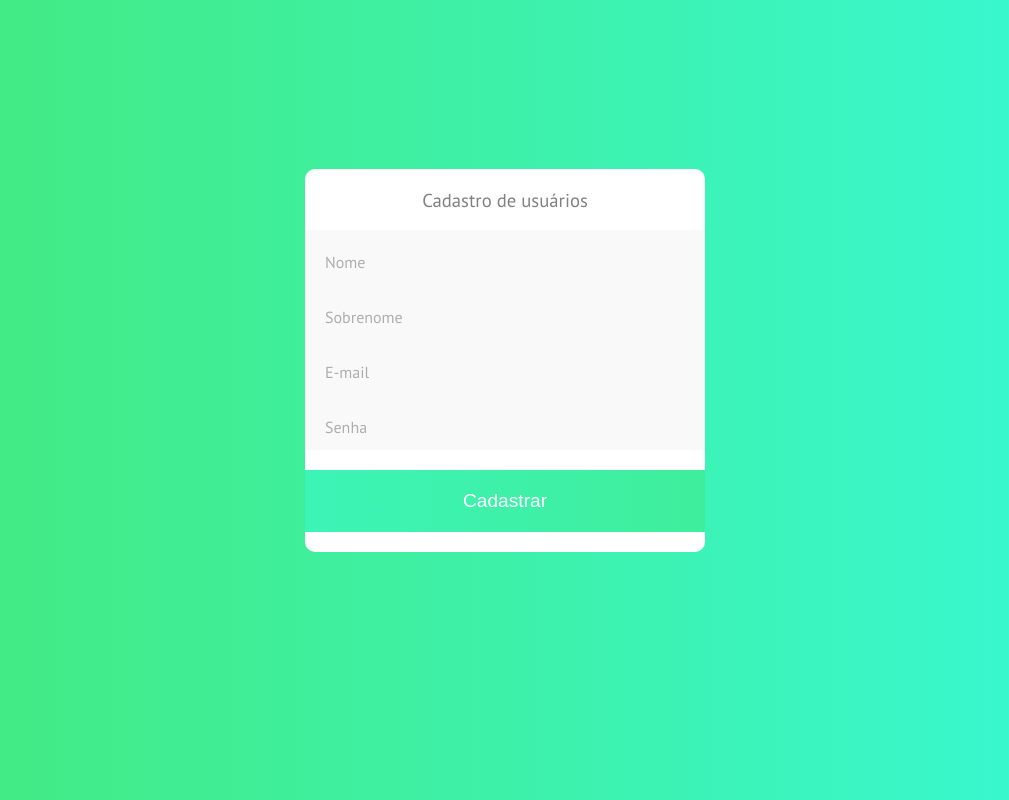
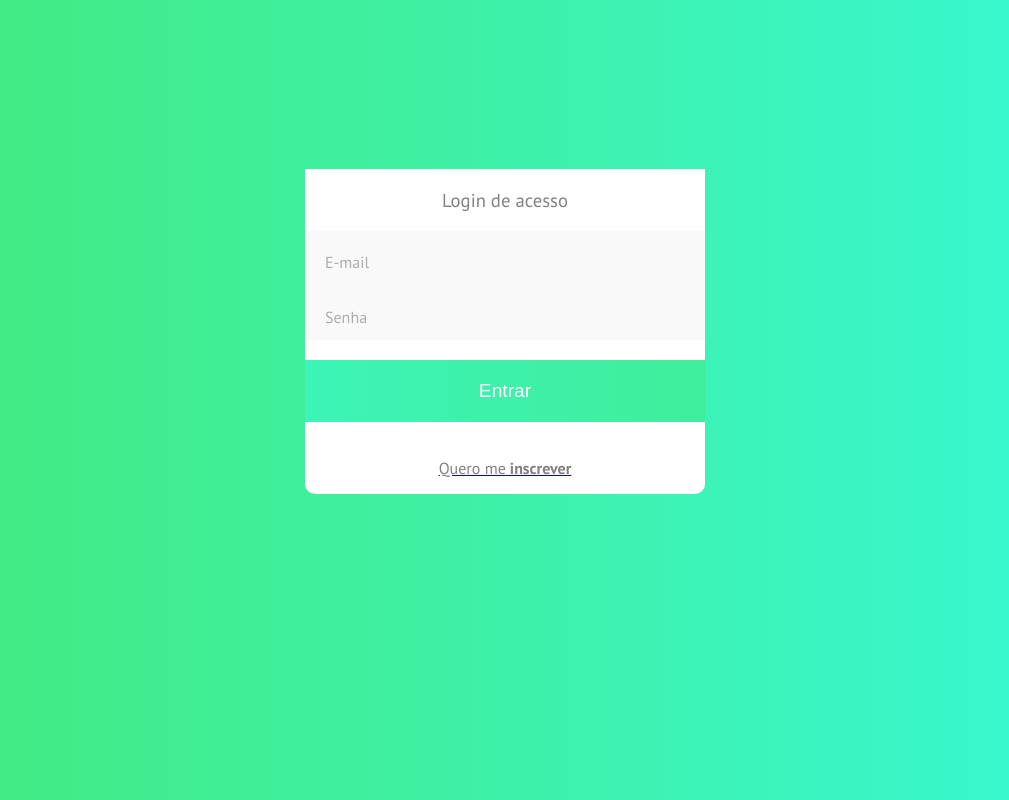
Before and after one commit to samuelbernardi23/cadastro-front, a React (Create React App) app: page / in a window 1280 px wide. Shown: the whole page, without its empty margins (135-1144 px from the left). Built offline with nearby package versions, Linux system fonts and the light colour scheme; the HTML template or start-up script is replaced by a standard one.

Commit message:
Criando pages e acesso a dashboard

```diff
--- a/package.json
+++ b/package.json
@@ -7,6 +7,7 @@
     "node-sass": "^4.12.0",
     "react": "^16.10.2",
     "react-dom": "^16.10.2",
+    "react-router-dom": "^5.1.2",
     "react-scripts": "3.2.0"
   },
   "scripts": {
--- a/src/App.css
+++ b/src/App.css
@@ -15,7 +15,7 @@ body{
   background-color: rgb(255, 255, 255);
   border-radius: 10px;
 
-  min-height: 300px;
+  min-height: 240px;
   width: 400px;
 }
 
@@ -37,12 +37,18 @@ body{
   border-bottom: 4px solid rgb(0, 195, 91);
 }
 
- h3{
+.containerForm h3{
    color: rgb(129, 129, 129);
    position: relative;
   text-align: center;
 
   font-weight: 100;
+}
+
+.containerForm form p{
+  color: rgb(129, 129, 129);
+  position: relative;
+ text-align: center;
 }
 
 .container{
@@ -55,9 +61,9 @@ body{
 }
 
 .sucesso{
-  color: #43e97b;
+  color: #43e97b !important;
 }
 
 .fracasso{
-  color: #ff6b6b;
+  color: #ff6b6b !important;
 }
--- a/src/App.js
+++ b/src/App.js
@@ -1,90 +1,15 @@
-import React, { useState } from 'react';
+import React from 'react';
 import './App.css';
-import api from './services/api';
 import './App.scss';
+import Routes from './routes';
 
 
 
 function App() {
-  const [nome, setNome] = useState('');
-  const [sobreNome, setSobrenome] = useState('');
-  const [email, setEmail] = useState('');
-  const [senha, setSenha] = useState('');
-  const [teste, setTeste] = useState('Cadastro de usuários');
-  const [respostaCadastro, setRespostaCadastro] = useState('');
-
-  async function handleSubmit(event) {
-    event.preventDefault();
-
-    let resposta = await api.post('/cadastrarMembro', {
-      nome, sobreNome, email, senha
-    });
-
-    console.log(resposta);
-    if (resposta.data.resposta === "fracasso") {
-      setTeste('E-mail já está cadastrado!');
-      setRespostaCadastro('fracasso');
-      let limpar = setTimeout(function () {
-        setEmail('');
-        setTeste('Cadastro de usuários');
-        setRespostaCadastro('')
-      }, 3000)
-    } else {
-      setTeste('Cadastrado com sucesso!');
-      setRespostaCadastro('sucesso');
-      let limpar = setTimeout(function () {
-        setNome('');
-        setSobrenome('');
-        setEmail('');
-        setSenha('');
-        setTeste('Cadastro de usuários');
-        setRespostaCadastro('')
-      }, 3000)
-
-    }
-  }
-
-
   return (
     <div className="App">
       <header className="container">
-        <div className="containerForm">
-          <form action="#0" onSubmit={handleSubmit}>
-
-              <h3 className={respostaCadastro}>{teste}</h3>
-
-            <div>
-              <input type="text" id="first_name"
-                value={nome} onChange={event => setNome(event.target.value)} required placeholder=" " />
-              <label htmlFor="first_name">Nome</label>
-            </div>
-
-            <div>
-              <input type="text" id="last_name"
-                value={sobreNome} onChange={event => setSobrenome(event.target.value)} required placeholder=" " />
-              <label htmlFor="last_name">Sobrenome</label>
-            </div>
-
-            <div>
-              <input type="email" id="email" name=""
-                value={email} onChange={event => setEmail(event.target.value)} required placeholder=" " />
-              <label htmlFor="email">E-mail</label>
-              <div className="requirements">
-                Ensira um e-mail válido.
-              </div>
-            </div>
-
-            <div>
-              <input type="password" id="password" name=""
-                value={senha} onChange={event => setSenha(event.target.value)} required placeholder=" " pattern="(?=.*\d)(?=.*[a-z])(?=.*[A-Z]).{6,}" />
-              <label htmlFor="password">Senha</label>
-              <div className="requirements">
-                Sua senha deve ter pelo menos 6 caracteres e conter pelo menos uma letra maiúscula, uma minúscula e um número.
-              </div>
-            </div>
-            <input type="submit" value="Cadastrar" />
-          </form>
-        </div>
+        <Routes/>
       </header>
     </div>
   );
--- /dev/null
+++ b/src/pages/Cadastro/index.js
@@ -0,0 +1,83 @@
+import React, { useState } from 'react';
+
+import api from '../../services/api';
+
+
+export default function Login({history}) {
+    const [nome, setNome] = useState('');
+    const [sobreNome, setSobrenome] = useState('');
+    const [email, setEmail] = useState('');
+    const [senha, setSenha] = useState('');
+    const [teste, setTeste] = useState('Cadastro de usuários');
+    const [respostaCadastro, setRespostaCadastro] = useState('');
+
+    async function handleSubmit(event) {
+        event.preventDefault();
+
+        let resposta = await api.post('/cadastrarMembro', {
+            nome, sobreNome, email, senha
+        });
+
+        console.log(resposta);
+        if (resposta.data.resposta === "fracasso") {
+            setTeste('E-mail já está cadastrado!');
+            setRespostaCadastro('fracasso');
+            let limpar = setTimeout(function () {
+                setEmail('');
+                setTeste('Cadastro de usuários');
+                setRespostaCadastro('')
+            }, 3000)
+        } else {
+            setTeste('Cadastrado com sucesso!');
+            setRespostaCadastro('sucesso');
+            let encaminhar = setTimeout(function () {
+                history.push('/')
+            }, 3000)
+
+        }
+    }
+    return (
+        <div className="containerForm">
+            <form action="#0" onSubmit={handleSubmit}>
+
+                <h3 className={respostaCadastro}>{teste}</h3>
+
+                <div>
+                    <input type="text" id="first_name"
+                        value={nome} onChange={event => setNome(event.target.value)} required placeholder=" " />
+                    <label htmlFor="first_name">Nome</label>
+                </div>
+
+                <div>
+                    <input type="text" id="last_name"
+                        value={sobreNome} onChange={event => setSobrenome(event.target.value)} required placeholder=" " />
+                    <label htmlFor="last_name">Sobrenome</label>
+                </div>
+
+                <div>
+                    <input type="email" id="email" name=""
+                        value={email} onChange={event => setEmail(event.target.value)} required placeholder=" " />
+                    <label htmlFor="email">E-mail</label>
+                    <div className="requirements">
+                        Ensira um e-mail válido.
+              </div>
+                </div>
+
+                <div>
+                    <input type="password" id="password" name=""
+                        value={senha} onChange={event => setSenha(event.target.value)} required placeholder=" " pattern="(?=.*\d)(?=.*[a-z])(?=.*[A-Z]).{6,}" />
+                    <label htmlFor="password">Senha</label>
+                    <div className="requirements">
+                        Sua senha deve ter pelo menos 6 caracteres e conter pelo menos uma letra maiúscula, uma minúscula e um número.
+              </div>
+                </div>
+                <input type="submit" value="Cadastrar" />
+                <a href="/">
+                  <p>Voltar ao
+                        <b> login</b>
+                    </p>
+                  </a>
+            </form>
+        </div>
+    );
+}
--- /dev/null
+++ b/src/pages/Dashboard/index.js
@@ -0,0 +1,7 @@
+import React from 'react';
+
+export default function Dashboard(){
+    return(
+        <div>sadasdasdas</div>
+    );
+}
--- /dev/null
+++ b/src/pages/Login/index.js
@@ -0,0 +1,68 @@
+import React, { useState } from 'react';
+
+import api from '../../services/api';
+
+export default function Login({ history }) {
+    const [classeTitulo, setClasseTitulo] = useState('');
+    const [titulo, setTitulo] = useState('Login de acesso');
+
+    const [email, setEmail] = useState('');
+    const [senha, setSenha] = useState('');
+
+
+    async function handleSubmit(event) {
+        event.preventDefault();
+
+        const resposta = await api.get('/login', {
+            headers: { email, senha }
+        });
+
+        if (resposta.data.resposta === "sucesso") {
+            history.push('/dashboard');
+        } else {
+            setTitulo('Usuário ou senha incorretos')
+            setClasseTitulo('fracasso')
+            let limpar = setTimeout(function () {
+                setTitulo('Login de acesso')
+                setClasseTitulo('')
+            }, 3000)
+
+        }
+    }
+
+    return (
+        <>
+            <div className="containerForm">
+                <form action="#0" onSubmit={handleSubmit}>
+                    <div>
+                        <h3 className={classeTitulo}>{titulo}</h3>
+                    </div>
+                    <div>
+                        <input type="email" id="email" name=""
+                            value={email} onChange={event => setEmail(event.target.value)} required placeholder=" " />
+                        <label htmlFor="email">E-mail</label>
+                        <div className="requirements">
+                            Ensira um e-mail válido.
+              </div>
+                    </div>
+
+                    <div>
+                        <input type="password" id="password" name=""
+                            value={senha} onChange={event => setSenha(event.target.value)} required placeholder=" " pattern="(?=.*\d)(?=.*[a-z])(?=.*[A-Z]).{6,}" />
+                        <label htmlFor="password">Senha</label>
+                        <div className="requirements">
+                            Sua senha deve ter pelo menos 6 caracteres e conter pelo menos uma letra maiúscula, uma minúscula e um número.
+              </div>
+                    </div>
+                    <input type="submit" value="Entrar" />
+                  <a href="/cadastro">
+                  <p>Quero me
+                        <b> inscrever</b>
+                    </p>
+                  </a>
+                </form>
+
+            </div>
+        </>
+    );
+}
--- /dev/null
+++ b/src/routes.js
@@ -0,0 +1,18 @@
+import React from 'react';
+import { BrowserRouter, Switch, Route } from 'react-router-dom';
+
+import Login from './pages/Login/index';
+import Cadastro from './pages/Cadastro/index';
+import Dashboard from './pages/Dashboard/index';
+
+export default function Routes() {
+    return (
+        <BrowserRouter>
+            <Switch>
+                <Route path="/" exact component={Login} />
+                <Route path="/cadastro" exact component={Cadastro} />
+                <Route path="/dashboard" exact component={Dashboard} />
+            </Switch>
+        </BrowserRouter>
+    )
+}
--- a/src/services/api.js
+++ b/src/services/api.js
@@ -1,7 +1,7 @@
 import axios from 'axios';
 
 const api = axios.create({
-    baseURL: 'https://app-igj.herokuapp.com/'
+    baseURL: 'https://app-igj-front.herokuapp.com/'
 });
 
 export default api;
```
Also changed, not shown: 1 other file (tests, documents, lock files or other folders).
